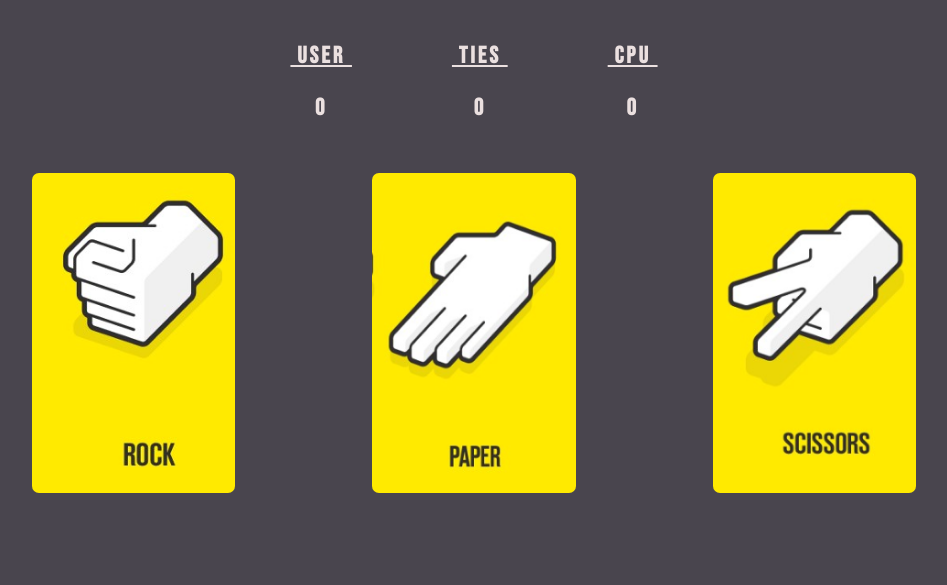
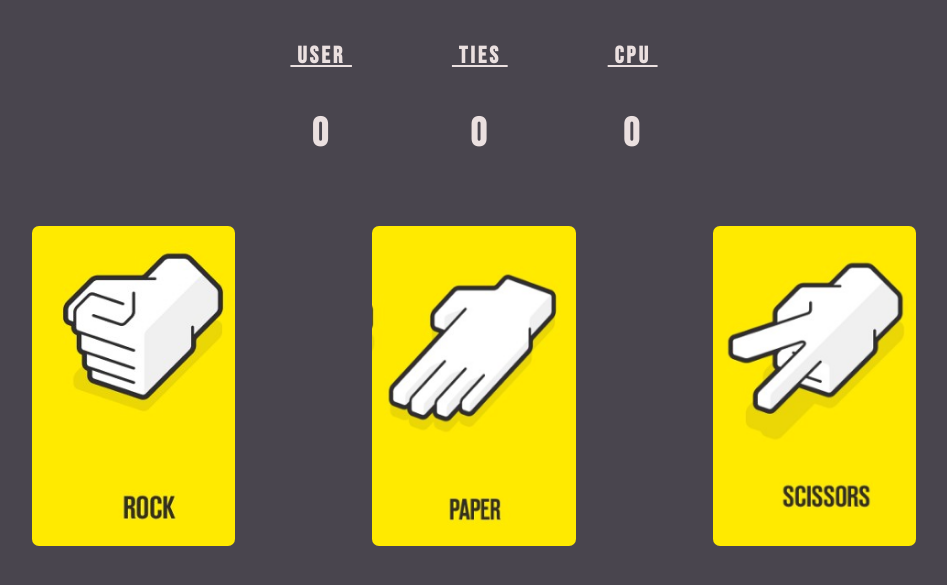
Before and after one commit to slinghshot/odin-RPS, a plain HTML site: page index.html in a window 1280 px wide. Shown: the part 61-646 px from the top of the page, without its empty margins (166-1113 px from the left). Drawn offline with Linux system fonts and the light colour scheme.

Commit message:
fixed font size

```diff
--- a/index.html
+++ b/index.html
@@ -17,15 +17,15 @@
         <div class="scoreKeeper">
             <div class="score" id="uScore">
                 <h3 style="text-decoration: underline;">&nbsp;USER&nbsp;</h3>
-                <h3 id="userScore">0</h3>
+                <h3 class="scoreSize" id="userScore">0</h3>
             </div>
             <div class="score" id="tScore">
                 <h3 style="text-decoration: underline;">&nbsp;Ties&nbsp;</h3>
-                <h3 id="tieScore">0</h3>
+                <h3  class="scoreSize" id="tieScore">0</h3>
             </div>
             <div class="score" id="cScore">
                 <h3 style="text-decoration: underline;">&nbsp;CPU&nbsp;</h3>
-                <h3 id="cpuScore">0</h3>
+                <h3 class="scoreSize" id="cpuScore">0</h3>
             </div>
         </div>
         <div class="userOptions" id="userOptContainer">
--- a/rps.js
+++ b/rps.js
@@ -63,7 +63,7 @@ function playRound(e){
 
     let playerSelection=e.target.id;
     if (playerSelection=="userOptContainer" || !playerSelection) return;
-    console.log(playerSelection);
+    // console.log(playerSelection);
     clearBorderChoice();
     let computerSelection = computerPlay();
     let playerWins=false;
--- a/rpsStyleSheet.css
+++ b/rpsStyleSheet.css
@@ -75,6 +75,9 @@ body{
     border-radius: 6px;
     padding: 0 10px 0 10px;
 }
+.scoreSize{
+    font-size: 30pt;
+}
 
 /*.tr:active{
     /* border: 2px solid blue;
```
